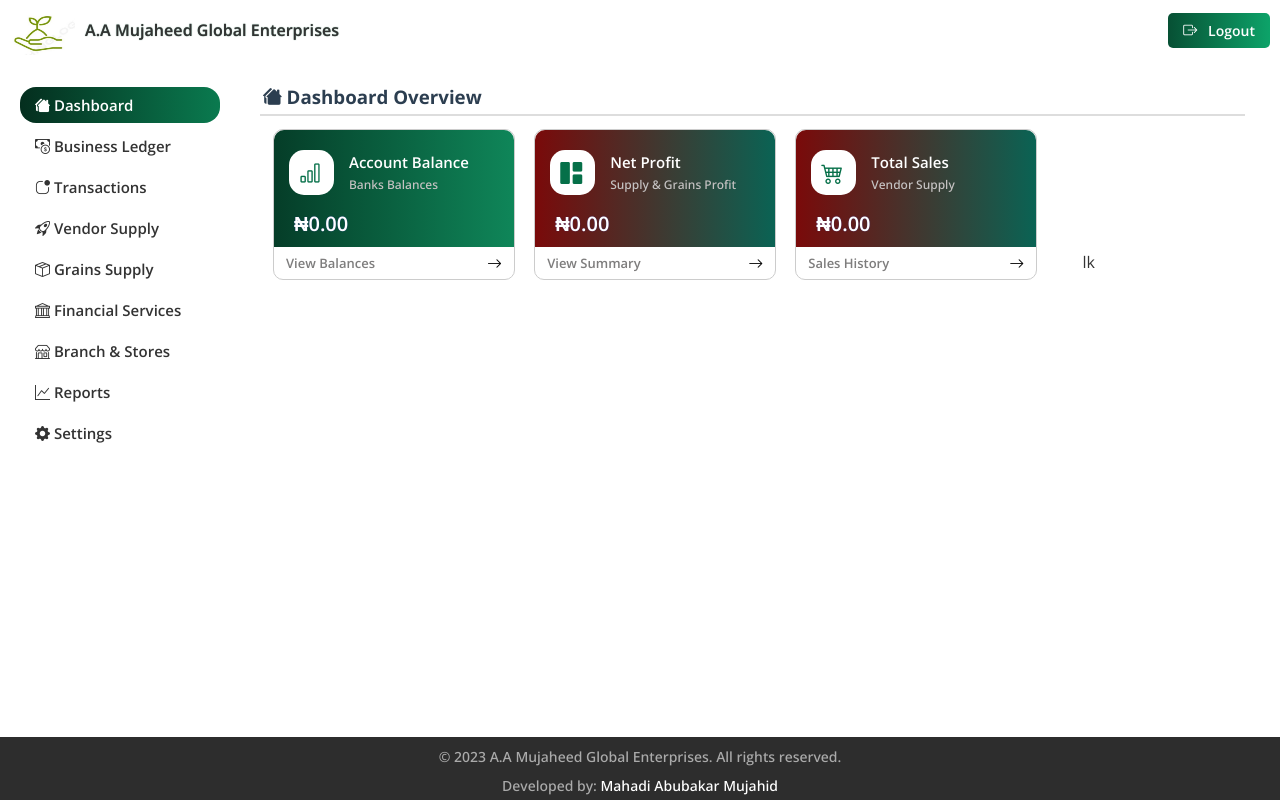
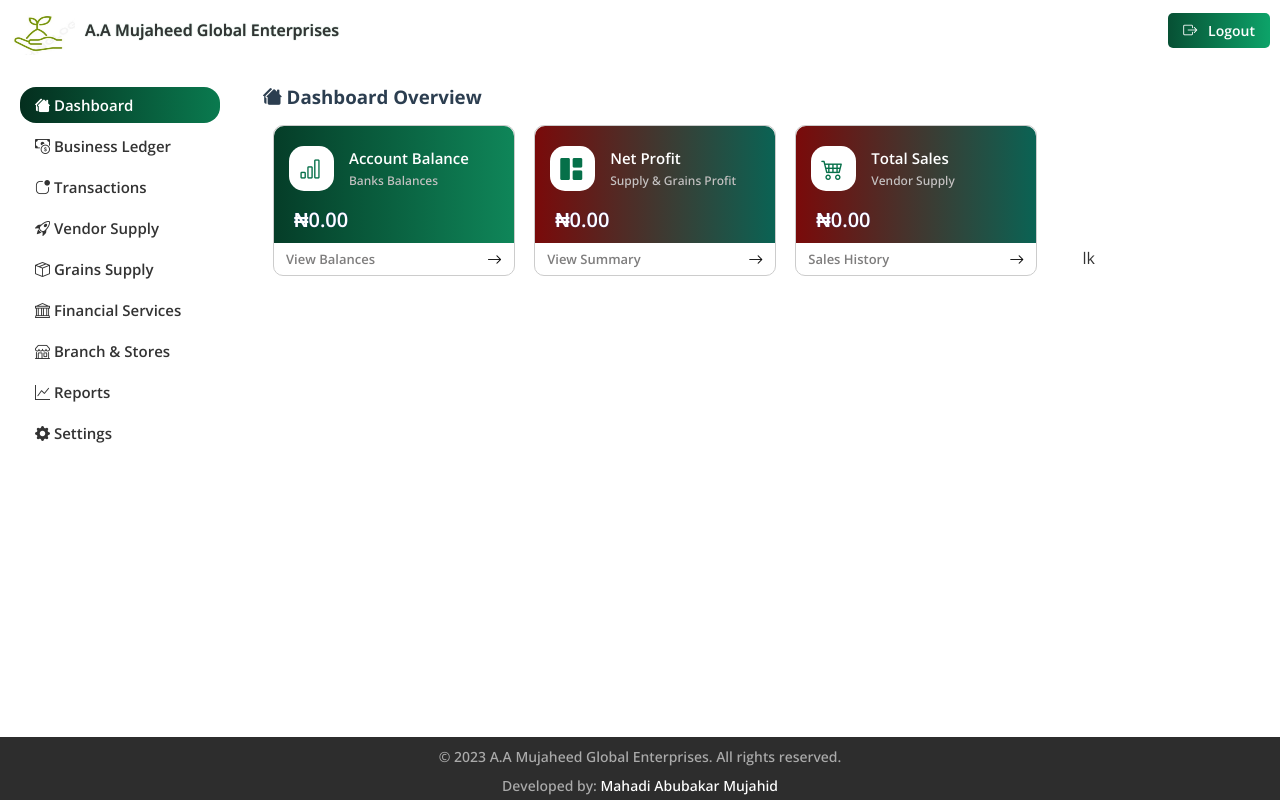
Before and after one commit to realmah06/new-project, a plain HTML site: page dashboard.html in a window 1280 px wide. Drawn offline with nearby package versions, Linux system fonts and the light colour scheme.

Commit message:
Update dashboard.html

```diff
--- a/dashboard.html
+++ b/dashboard.html
@@ -68,8 +68,8 @@
             <!-- Dashboard Tab -->
         <div id="dashboard" class="tab-content active">
             <h3><i class="bi bi-houses-fill"></i> Dashboard Overview</h3>
-            <!--<p class="tab-message">Welcome to your business management dashboard.</p> -->
-            <hr style="margin-top: 5px;border: 1px solid #ddd;">
+            <!--<p class="tab-message">Welcome to your business management dashboard.</p>
+            <hr style="margin-top: 5px;border: 1px solid #ddd;"> -->
             <div class="dashboard-space">
 
                 <div class="right-side">
```
